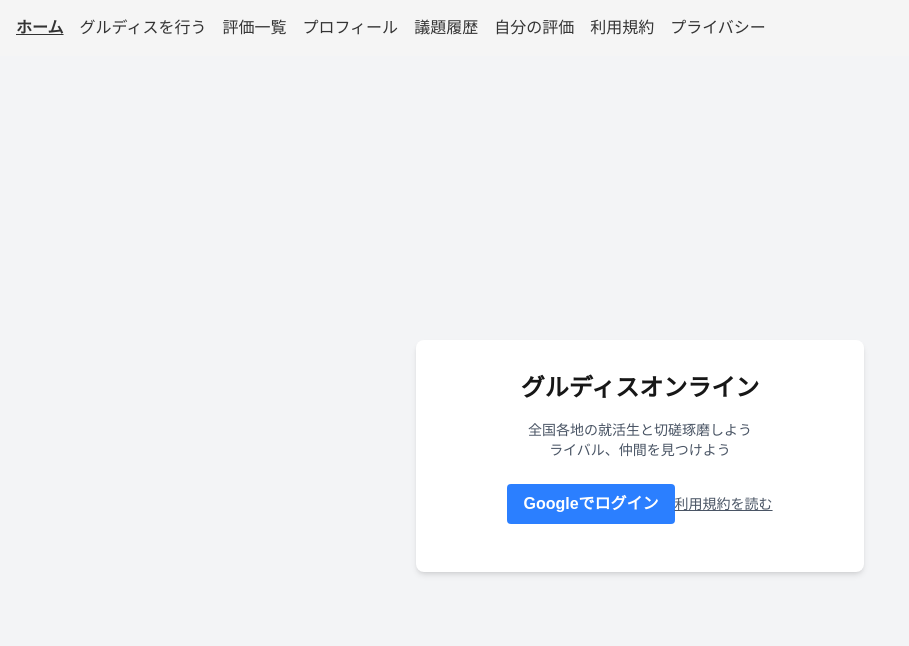
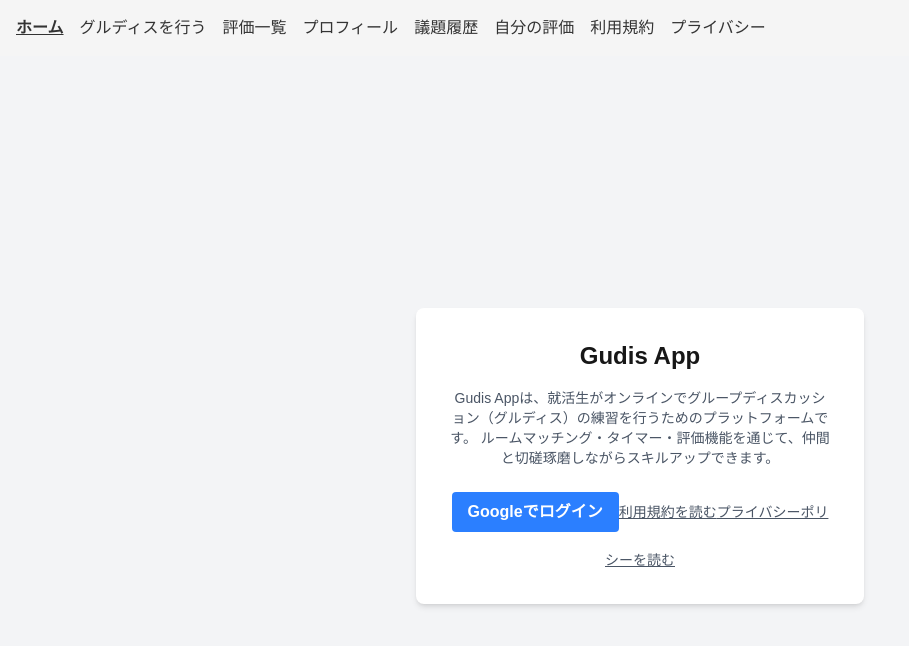
Before and after one commit to yusakufujiwara/gudis-app-v1, a Next.js app: page / in a window 1280 px wide. Shown: the top 646 px of the page, without its empty margins (0-909 px from the left). Built offline with nearby package versions, Linux system fonts and the light colour scheme; no server answers.

Commit message:
Fix: Add app purpose and align app name

```diff
--- a/pages/index.tsx
+++ b/pages/index.tsx
@@ -41,11 +41,11 @@
   return (
     <div className="min-h-screen flex items-center justify-center bg-gray-100 p-4">
       <div className="bg-white rounded-lg shadow-md p-8 max-w-md w-full text-center">
-        <h1 className="text-2xl font-bold mb-4">グルディスオンライン</h1>
+        <h1 className="text-2xl font-bold mb-4">Gudis App</h1>
         <p className="text-gray-600 mb-6 text-sm">
-          全国各地の就活生と切磋琢磨しよう<br />
-          ライバル、仲間を見つけよう
-        </p>
+        Gudis Appは、就活生がオンラインでグループディスカッション（グルディス）の練習を行うためのプラットフォームです。
+          ルームマッチング・タイマー・評価機能を通じて、仲間と切磋琢磨しながらスキルアップできます。
+       </p>
 
         {/* ログイン状態で分岐 */}
         {session ? (
@@ -75,9 +75,14 @@
 
         {/* 利用規約へのボタン */}
         <Link href="/terms">
-          <button className="mt-2 text-sm text-gray-600 underline hover:text-gray-800">
+          <a className="text-sm text-gray-600 underline hover:text-gray-800">
             利用規約を読む
-          </button>
+          </a>
+        </Link>
+        <Link href="/privacy">
+          <a className="text-sm text-gray-600 underline hover:text-gray-800">
+            プライバシーポリシーを読む
+          </a>
         </Link>
       </div>
     </div>
--- a/privacy/page.tsx
+++ /dev/null
@@ -1,55 +0,0 @@
-// app/privacy/page.tsx
-
-export default function PrivacyPolicyPage() {
-    return (
-      <main style={{ padding: '2rem', maxWidth: '800px', margin: '0 auto' }}>
-        <h1 style={{ fontSize: '2rem', fontWeight: 'bold' }}>プライバシーポリシー</h1>
-        <p>
-          gudis-app（以下、「本アプリ」）では、ユーザーの個人情報を適切に取り扱うことを重要視しています。
-        </p>
-
-        <h2 style={{ marginTop: '1.5rem', fontWeight: 'bold' }}>1. 取得する情報</h2>
-        <p>
-          本アプリでは、Googleアカウント情報（ユーザー名、メールアドレスなど）を、ログイン認証のために利用する場合があります。
-          それ以外の個人情報は取得いたしません。
-        </p>
-
-        <h2 style={{ marginTop: '1.5rem', fontWeight: 'bold' }}>2. 利用目的</h2>
-        <p>
-          取得した情報は、本人確認やアカウント管理のためにのみ利用します。第三者への提供は行いません。
-        </p>
-
-        <h2 style={{ marginTop: '1.5rem', fontWeight: 'bold' }}>3. 情報の管理</h2>
-        <p>
-          取得した情報は、適切な管理のもと安全に保管されます。
-        </p>
-        <h2 style={{ marginTop: '1.5rem', fontWeight: 'bold' }}>4. 外部サービスとの連携</h2>
-      <p>
-        本アプリでは、Googleアカウントによるログイン機能（Google OAuth）を使用します。
-        Googleのプライバシーポリシーについては、
-        <a
-          href="https://policies.google.com/privacy"
-          target="_blank"
-          rel="noopener noreferrer"
-          style={{ color: 'blue', textDecoration: 'underline' }}
-        >
-          こちら
-        </a>
-        をご参照ください。
-      </p>
-
-      <h2 style={{ marginTop: '1.5rem', fontWeight: 'bold' }}>5. 改定</h2>
-      <p>
-        本ポリシーは必要に応じて改定されることがあります。
-      </p>
-
-      <h2 style={{ marginTop: '1.5rem', fontWeight: 'bold' }}>6. お問い合わせ</h2>
-      <p>
-        プライバシーポリシーに関するご質問は以下のメールアドレスまでご連絡ください。<br />
-        Email: yusaku@v02.itscom.net
-      </p>
-
-      <p style={{ marginTop: '1rem' }}>制定日：2025年4月21日</p>
-    </main>
-  );
-}
```
